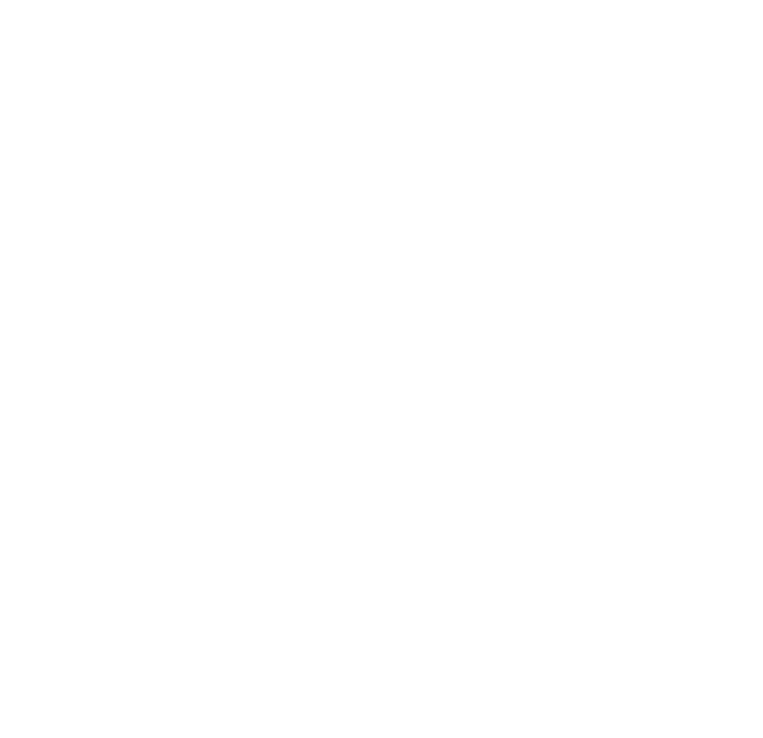
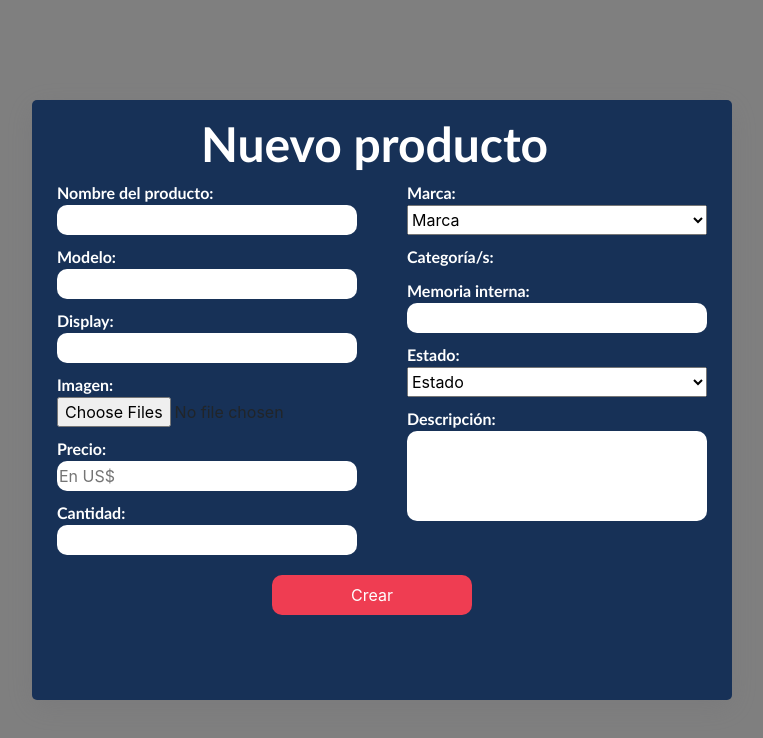
Before and after one commit to jand9402/marketplace-FRONT, a React (Create React App) app: page /createProductPrueba in a window 1280 px wide. Shown: the top 738 px of the page, without its empty margins (258-1021 px from the left). Built offline with nearby package versions, Linux system fonts and the light colour scheme.

Commit message:
no anda el post

```diff
--- a/src/App.js
+++ b/src/App.js
@@ -14,6 +14,7 @@
 import DetailUsers from './comoponents/Admin/detailUsers';
 import FormCheckOut from './comoponents/FormCheckOut/FormCheckOut';
 import BuysUser from './comoponents/Admin/buysUser';
+import CreateProduct from './comoponents/ProductForm/createProduct';
 
 
 function App() {
@@ -38,6 +39,7 @@
            <Route exact path='/miSesion' component={MiSesion}/>
            <Route exact path='/CheckOut' component={FormCheckOut}/>
 
+           <Route exact path='/createProductPrueba' component={CreateProduct}/>
          </Switch>
        </div>
     </BrowserRouter>
--- /dev/null
+++ b/src/comoponents/Admin/Modales/Modal.js
@@ -0,0 +1,2 @@
+import React from "react";
+import './Modal.css'
--- a/src/comoponents/ProductForm/createProduct.js
+++ b/src/comoponents/ProductForm/createProduct.js
@@ -1,7 +1,7 @@
 import React from "react";
 import { useDispatch } from "react-redux";
 import { useState } from "react";
-import { postProduct } from "../../../redux/actions";
+import { postProduct } from "../../redux/actions/index"
 
 export function validate (input) {
     const errors = {}
@@ -21,16 +21,16 @@
         errors.model = 'Campo requerido'
     }
     //category
-    else if (!input.categories.lenght) {
-        errors.categories = 'Debe seleccionar al menos una categoría '
-    }
-    // display hay que hacer una expresion para numeros decimales...No lo hace!
+    // else if (!input.categories.lenght) {
+    //     errors.categories = 'Debe seleccionar al menos una categoría '
+    // }
     else if (!input.screenSize) {
         errors.screenSize = 'Campo requerido'
-    }else if (!/^[1-9]\d*(\.\d+)?$/g.test(input.screenSize)) {
-        errors.screenSize = "Requiere un numero decimal"
     }
     //image
+    else if (input.image.length < 3) {
+      errors.image = 'Debe seleccionar 3 imágenes'
+    }
     // dimensions
     else if (!input.internalMemory) {
         errors.internalMemory = 'Campo requerido'
@@ -72,8 +72,11 @@
       let dispatch = useDispatch()
       // const { errors, handleChange } = useValidateCreateProd()
       const [file, setFile] = useState('')
+      const [categorias, setCategorias] = useState('')
 
       // const [createProduct] = postProduct()
+
+
       const handleFile = (e) => {
         setFile(e.target.files[0])
         setInput({
@@ -93,10 +96,18 @@
         screenSize: '',
         condition: '',
         internalMemory: '',
-        image: '',
+        image: [],
         description: '',
-        categories: []
+        // categories: []
       })
+
+      // function hadleCategories (e) {
+      //   setCategorias({
+      //     ...categorias,
+      //     categories: [ e.target.value.split(",")]
+      //   }
+      //    )
+      // }
 
       function handleChange (e) {
         setInput({
@@ -107,6 +118,7 @@
           ...input,
           [e.target.name]: e.target.value
         }))
+        console.log(input)
       }
 
        function handleCreate  (e) {
@@ -124,8 +136,9 @@
           input.condition === '' &&
           input.model === '' &&
           input.internalMemory === '' &&
-          input.screenSize === '' &&
-          input.categories === '' ) {
+          input.screenSize === ''
+          // input.categories
+           === '' ) {
          alert ('No puede creear una nueva actividad si no completa el formulario')
       }else {
         const formdata = new window.FormData()
@@ -141,12 +154,12 @@
         formdata.append('dimensions', input.internalMemory)
         formdata.append('other', input.screenSize)
         formdata.append('category', input.categories)
-        // e.preventDefault()
+        e.preventDefault()
         // createProduct(formdata).unwrap().then((payload) => console.log('fulfilled', payload))
         //   .catch((error) => console.error('rejected', error))
         dispatch(postProduct(formdata))
+        alert(`Has creado ${input.name}, felicitaciones`)
         console.log(formdata)
-        alert(`Has creado ${input.name}, felicitaciones`)
         // setInput({
         //   name: '',
         //   price: '',
@@ -169,7 +182,7 @@
             <div className='allProductForm'>
                 <form onSubmit={(e) => handleCreate(e)}>
                     <h1 className='titleProduct'>Nuevo producto</h1>
-                    <button onClick={()=> setEstado(false)} className="botonCerrarCreateForm">X</button>
+                    {/* <button onClick={()=> setEstado(false)} className="botonCerrarCreateForm">X</button> */}
                     <div className="boxColumnas1y2" >
                         <div className="boxColumna1PF">
                             <div className='productDiv'>
@@ -204,7 +217,10 @@
                              <label className="titlesNNO" htmlFor=''><b>Display:</b></label>
                              <input
                              autoComplete='off'
-                             type='text'
+                             type='number'
+                             step="0.01"
+                             min="0"
+                             max="10"
                              className='inputsProductForm'
                              value={input.screenSize}
                              name='screenSize'
@@ -213,11 +229,13 @@
                              {errors.screenSize && (
                              <p className='errosCreateLarge'>{errors.screenSize}</p>
                              )}
-                           {/* ES UN INPUT, QUE PERMITE DECIMALES */}
                            </div>
                            <div className='productDiv'>
                              <label className="titlesNNO" htmlFor=''><b>Imagen:</b></label>
-                             <input  type='file' onChange={(e) => handleFile(e)} />
+                             <input  type='file' multiple name="image" onChange={handleFile} />
+                             {errors.image && (
+                             <p className='errosCreateLarge'>{errors.image}</p>
+                             )}
                          </div>
                  <div className='productDiv'>
                      <label className='titlesNNO'>Precio:</label>
@@ -270,13 +288,13 @@
                  </div>
                  <div className='productDiv'>
                      <label className='titlesNNO' htmlFor=''><b>Categoría/s:</b></label>
-                     <select  name='categories' id='' onChange={(e) => handleChange(e)}  className='selectForm' >
+                     {/* <select  name='categories' id='' onChange={hadleCategories}  className='selectForm' >
                          <option disabled selected  value='' >Línea:</option>
                          <option value='art'>No se aún</option>
-                     </select>
-                     {errors.categories && (
+                     </select> */}
+                     {/* {errors.categories && (
                      <p className='errosCreateLarge'>{errors.categories}</p>
-                     )}
+                     )} */}
                  </div>
                  <div className='productDiv'>
                      <label className='titlesNNO' htmlFor=''><b>Memoria interna:</b></label>
--- a/src/redux/actions/index.js
+++ b/src/redux/actions/index.js
@@ -102,14 +102,23 @@
 
 export function postUser (payload){
     return async function (){
-        const response = await axios.post("https://pf-commerce.herokuapp.com/api/users/register",payload)
-        return response
+        try{
+            const response = await axios.post("https://pf-commerce.herokuapp.com/api/users/register", payload)
+            return response
+        }catch (error){
+            console.log(error)
+        }
     }
 }
 export function postProduct (payload) {
+    console.log(payload)
     return async function (dispatch) {
-        const response = await axios.post("https://pf-commerce.herokuapp.com/api/products/post", payload)
-        return response
+        try{
+            const response = await axios.post("https://pf-commerce.herokuapp.com/api/products/post", payload)
+            return response
+        }catch (error){
+            console.log(error)
+        }
     }
 }
 
```
Also changed, not shown: src/comoponents/Admin/Modales/Modal.css (added). Lines whose indentation alone changed are shown as unchanged.
